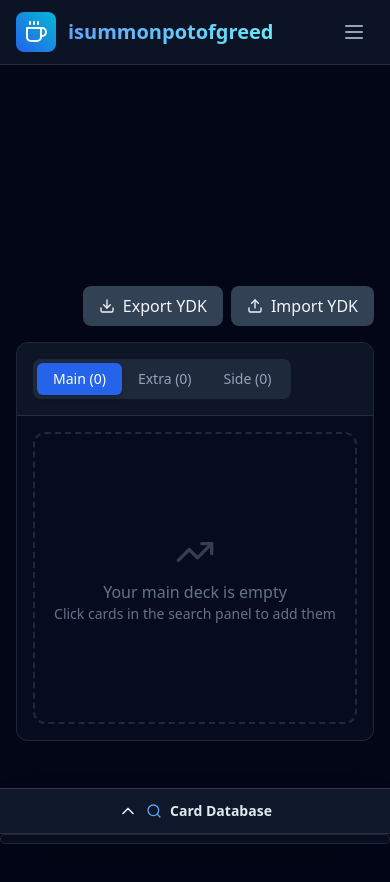
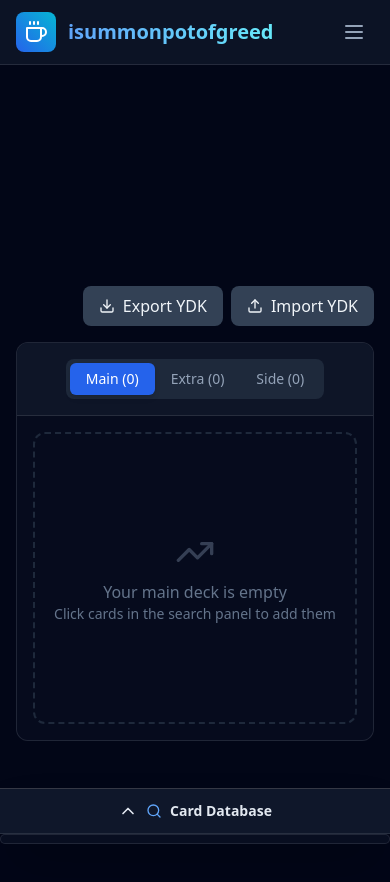
Before and after one commit to MachinistX/isummonpotofgreed, a React (Vite) app: page / in a window 390 px wide. Shown: the top 882 px of the page. Built offline with nearby package versions, Linux system fonts and the light colour scheme.

Commit message:
Center deck tabs on mobile in Deck Builder

```diff
--- a/src/components/DeckBuilder/DeckEditor.jsx
+++ b/src/components/DeckBuilder/DeckEditor.jsx
@@ -42,7 +42,7 @@ export const DeckEditor = ({ deck, setDeck, onRemoveCard, onView }) => {
     return (
         <div className="flex flex-col h-full bg-slate-900/50 rounded-xl border border-white/10 overflow-hidden">
             {/* Header / Tabs */}
-            <div className="flex items-center justify-between p-4 border-b border-white/10 bg-slate-900/80">
+            <div className="flex items-center justify-center md:justify-between p-4 border-b border-white/10 bg-slate-900/80">
                 <div className="flex bg-slate-800 rounded-lg p-1">
                     {['main', 'extra', 'side'].map(section => (
                         <button
```
